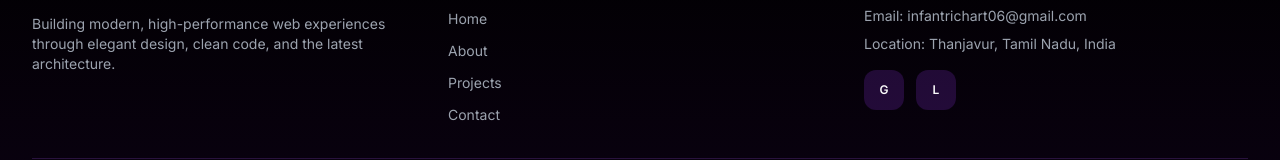
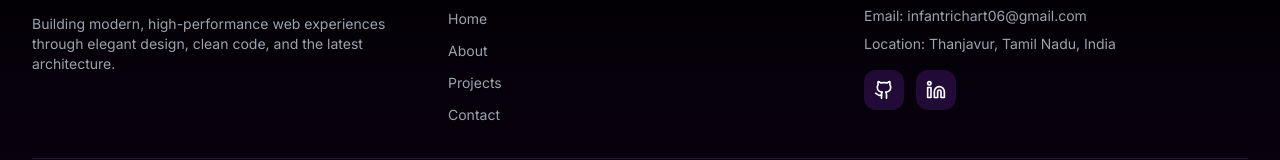
Before and after one commit to Richard00726/My-Portfolio, a React (Vite) app: page / in a window 1280 px wide. Shown: the part 4432-4592 px from the top of the page. Built offline with nearby package versions, Linux system fonts and the light colour scheme.

Commit message:
Enhance footer with social icons, hover effects, and clickable email

```diff
--- a/src/components/layout/Footer.tsx
+++ b/src/components/layout/Footer.tsx
@@ -1,12 +1,14 @@
+import { Github, Linkedin } from 'lucide-react';
+
 export default function Footer() {
-  const currentYear = new Date().getFullYear()
+  const currentYear = new Date().getFullYear();
 
   const quickLinks = [
     { name: 'Home', href: '#home' },
     { name: 'About', href: '#about' },
     { name: 'Projects', href: '#projects' },
     { name: 'Contact', href: '#contact' },
-  ]
+  ];
 
   return (
     <footer className="relative bg-gradient-to-b from-black to-purple-950/20 border-t border-purple-500/20">
@@ -16,8 +18,8 @@ export default function Footer() {
           <div>
             <h3 className="text-2xl font-bold text-gradient mb-4">CodeRich</h3>
             <p className="text-gray-400 text-sm">
-              Building modern, high-performance web experiences through elegant design, clean
-              code, and the latest architecture.
+              Building modern, high-performance web experiences through elegant design,
+              clean code, and the latest architecture.
             </p>
           </div>
 
@@ -42,34 +44,48 @@ export default function Footer() {
           <div>
             <h4 className="font-semibold mb-4">Get In Touch</h4>
             <div className="space-y-2 text-sm text-gray-400">
-              <p>Email: infantrichart06@gmail.com</p>
+              <p>
+                Email:{' '}
+                <a
+                  href="mailto:infantrichart06@gmail.com"
+                  className="hover:text-purple-400 transition-colors"
+                >
+                  infantrichart06@gmail.com
+                </a>
+              </p>
               <p>Location: Thanjavur, Tamil Nadu, India</p>
             </div>
+
+            {/* Social Icons */}
             <div className="flex gap-3 mt-4">
-              {['GitHub', 'LinkedIn'].map((platform) => (
-                <a
-                  key={platform}
-                  href={
-                    platform === 'GitHub'
-                      ? 'https://github.com/Richard00726'
-                      : 'https://linkedin.com/in/infant-richart-l-207'
-                  }
-                  target="_blank"
-                  rel="noopener noreferrer"
-                  className="w-10 h-10 flex items-center justify-center bg-purple-600/20 hover:bg-purple-600 rounded-lg transition-colors"
-                >
-                  <span className="text-xs font-semibold">{platform[0]}</span>
-                </a>
-              ))}
+              <a
+                href="https://github.com/Richard00726"
+                target="_blank"
+                rel="noopener noreferrer"
+                title="GitHub Profile"
+                className="group w-10 h-10 flex items-center justify-center bg-purple-600/20 hover:bg-purple-600 hover:shadow-[0_0_20px_#a855f7] rounded-lg transition-all"
+              >
+                <Github className="w-5 h-5 text-white transition-transform duration-200 group-hover:scale-110" />
+              </a>
+
+              <a
+                href="https://linkedin.com/in/infant-richart-l-207"
+                target="_blank"
+                rel="noopener noreferrer"
+                title="LinkedIn Profile"
+                className="group w-10 h-10 flex items-center justify-center bg-purple-600/20 hover:bg-purple-600 hover:shadow-[0_0_20px_#a855f7] rounded-lg transition-all"
+              >
+                <Linkedin className="w-5 h-5 text-white transition-transform duration-200 group-hover:scale-110" />
+              </a>
             </div>
-
           </div>
         </div>
 
+        {/* Bottom */}
         <div className="border-t border-purple-500/20 pt-8 text-center text-sm text-gray-400">
           <p>© {currentYear} CodeWithRichart. All rights reserved.</p>
         </div>
       </div>
     </footer>
-  )
+  );
 }
```
